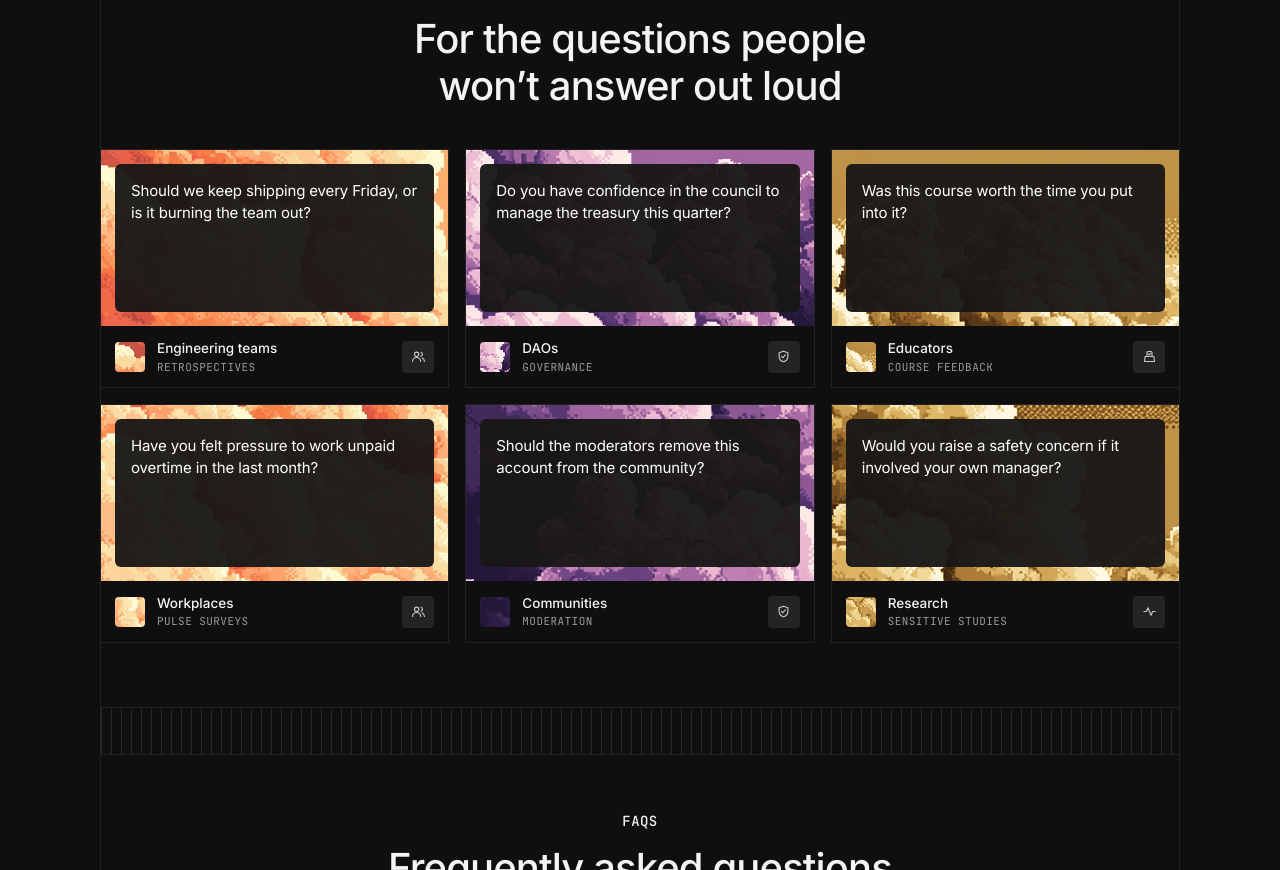
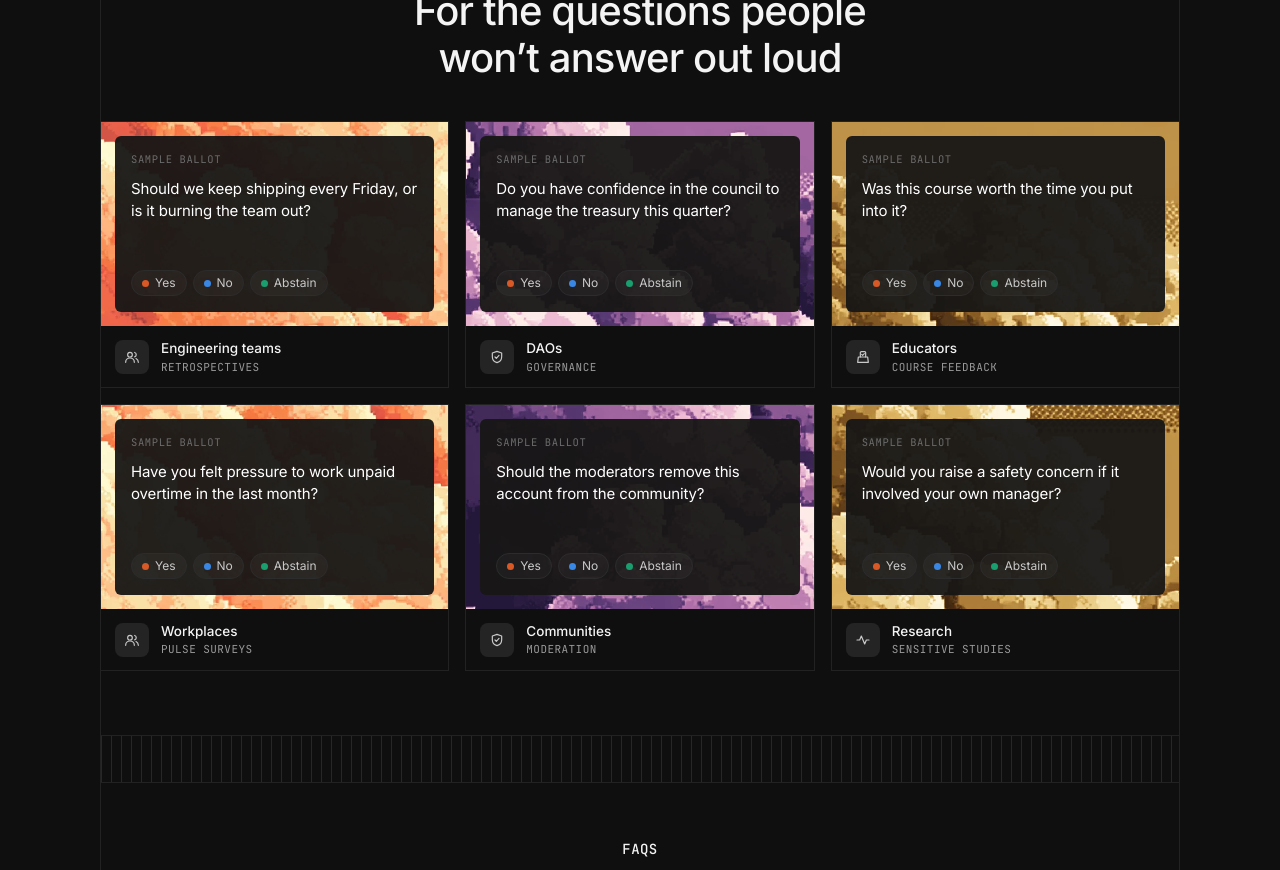
Before and after one commit to atharvsp02/candor, a React (Vite) app: page / in a window 1280 px wide. Shown: the part 6140-7010 px from the top of the page. Built offline with nearby package versions, Linux system fonts and the light colour scheme; no server answers.

Commit message:
feat: fill the use-case and icon cards

```diff
--- a/src/site/UseCases.tsx
+++ b/src/site/UseCases.tsx
@@ -1,4 +1,6 @@
 import { Ballot, Pulse, Shield, Users } from '../ui/icons';
+import type { CSSProperties } from 'react';
+import { optionLabel, OPTION_COLORS } from '../ui/format';
 import { Art, SectionHead, type Tone } from './common';
 
 const USES = [
@@ -60,17 +62,27 @@ export function UseCases() {
         {USES.map(({ tone, pos, question, who, role, icon: Icon }) => (
           <article key={question} className="use">
             <Art tone={tone} pos={pos} zoom="auto 260%" className="use-art">
-              <blockquote>{question}</blockquote>
+              <div className="use-panel">
+                <span className="use-kicker">Sample ballot</span>
+                <blockquote>{question}</blockquote>
+                <div className="use-options">
+                  {[0, 1, 2].map((option) => (
+                    <span key={option} style={{ '--c': OPTION_COLORS[option] } as CSSProperties}>
+                      <i />
+                      {optionLabel(option)}
+                    </span>
+                  ))}
+                </div>
+              </div>
             </Art>
             <footer className="use-foot">
-              <Art tone={tone} pos={pos} zoom="auto 900%" className="use-avatar" />
+              <span className="use-icon" aria-hidden="true">
+                <Icon size={16} />
+              </span>
               <div>
                 <strong>{who}</strong>
                 <span>{role}</span>
               </div>
-              <span className="use-icon" aria-hidden="true">
-                <Icon size={15} />
-              </span>
             </footer>
           </article>
         ))}
--- a/src/site/common.tsx
+++ b/src/site/common.tsx
@@ -42,7 +42,7 @@ const GLYPHS = {
   eye: '<path d="M32 14c13 0 23 9 28 18-5 9-15 18-28 18S9 41 4 32c5-9 15-18 28-18Z"/><circle fill="#000" cx="32" cy="32" r="10"/><circle cx="32" cy="32" r="4"/>',
   seal: '<path d="M32 4l6 5 8-1 3 7 7 4-1 8 5 6-5 6 1 8-7 4-3 7-8-1-6 5-6-5-8 1-3-7-7-4 1-8-5-6 5-6-1-8 7-4 3-7 8 1 6-5Z"/><path fill="none" stroke="#000" stroke-width="5" stroke-linecap="round" stroke-linejoin="round" d="M22 33l7 7 13-15"/>',
   wallet:
-    '<rect x="6" y="16" width="52" height="38" rx="8"/><path d="M12 16l30-9c3-1 6 1 6 4v5H12Z"/><rect fill="#000" x="38" y="29" width="20" height="12" rx="6"/><circle cx="46" cy="35" r="3"/>',
+    '<rect x="6" y="14" width="52" height="38" rx="9"/><rect fill="#000" x="34" y="25" width="28" height="16" rx="8"/><circle cx="46" cy="33" r="3.4"/>',
   key: '<circle cx="22" cy="32" r="14"/><circle fill="#000" cx="18" cy="32" r="5"/><path d="M34 28h24v8h-5v8h-8v-8h-11Z"/>',
   ballot:
     '<path d="M18 6h28v30H18Z"/><path fill="none" stroke="#000" stroke-width="5" stroke-linecap="round" stroke-linejoin="round" d="M24 20l6 6 10-11"/><path d="M4 34h14v6h28v-6h14v24H4Z"/>',
--- a/src/styles/site.css
+++ b/src/styles/site.css
@@ -281,9 +281,13 @@
   grid-column: span 3;
 }
 
-.feature-art,
+.feature-art {
+  height: 200px;
+  padding: 18px 18px 0;
+}
+
 .icon-card-art {
-  height: 200px;
+  height: 186px;
   padding: 18px 18px 0;
 }
 
@@ -617,8 +621,8 @@
 .glyph {
   --zoom: 620px auto;
   display: block;
-  width: 64px;
-  height: 64px;
+  width: 96px;
+  height: 96px;
   mask-size: contain;
   mask-repeat: no-repeat;
   mask-position: center;
@@ -820,34 +824,79 @@
 }
 
 .use-art {
-  height: 176px;
+  height: 204px;
   padding: 14px;
 }
 
-.use-art blockquote {
+.use-panel {
+  display: flex;
+  flex-direction: column;
+  gap: 10px;
   height: 100%;
-  margin: 0;
   padding: 16px;
   border-radius: 6px;
   background: rgba(24, 23, 22, 0.95);
+}
+
+.use-kicker {
+  font-family: var(--mono);
+  font-size: 10.5px;
+  letter-spacing: 0.06em;
+  text-transform: uppercase;
+  color: var(--dim);
+}
+
+.use-panel blockquote {
+  margin: 0;
   font-size: 15px;
   line-height: 1.45;
   letter-spacing: -0.01em;
   color: #fff;
 }
 
+.use-options {
+  display: flex;
+  flex-wrap: wrap;
+  gap: 6px;
+  margin-top: auto;
+}
+
+.use-options span {
+  display: inline-flex;
+  align-items: center;
+  gap: 6px;
+  height: 26px;
+  padding: 0 10px;
+  border: 1px solid var(--line-strong);
+  border-radius: 999px;
+  background: rgba(255, 255, 255, 0.03);
+  font-size: 12px;
+  color: var(--text-2);
+}
+
+.use-options i {
+  width: 7px;
+  height: 7px;
+  border-radius: 50%;
+  background: var(--c);
+}
+
 .use-foot {
   display: grid;
-  grid-template-columns: auto minmax(0, 1fr) auto;
+  grid-template-columns: auto minmax(0, 1fr);
   align-items: center;
   gap: 12px;
   padding: 12px 14px;
 }
 
-.use-avatar {
-  width: 30px;
-  height: 30px;
-  border-radius: 4px;
+.use-icon {
+  display: grid;
+  place-items: center;
+  width: 34px;
+  height: 34px;
+  border-radius: 8px;
+  background: var(--raise);
+  color: var(--text-2);
 }
 
 .use-foot strong {
@@ -863,16 +912,6 @@
   letter-spacing: 0.04em;
   text-transform: uppercase;
   color: var(--muted);
-}
-
-.use-icon {
-  display: grid;
-  place-items: center;
-  width: 32px;
-  height: 32px;
-  border-radius: 4px;
-  background: var(--raise);
-  color: var(--text-2);
 }
 
 .faq {
```
